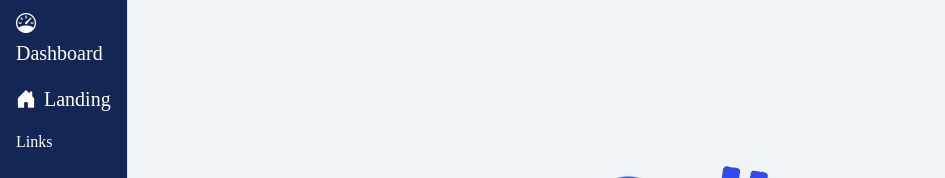
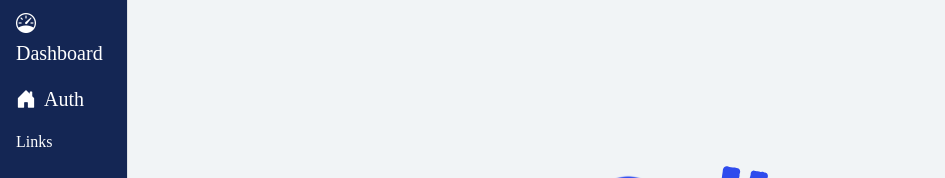
Before and after one commit to fchanteau/skuld, a React (Vite) app in the folder app/: page / in a window 1280 px wide. Shown: the top 178 px of the page, without its empty margins (0-945 px from the left). Built offline with nearby package versions, Linux system fonts and the light colour scheme; sample sign-in values are in the browser's storage.

Commit message:
clean(app): landing wording

```diff
--- a/app/src/features/auth/components/Auth.tsx
+++ b/app/src/features/auth/components/Auth.tsx
@@ -4,7 +4,7 @@ import { useNavigate } from 'react-router-dom';
 import { Button } from 'reactstrap';
 
 import { SkuldLogo } from '@/common/components';
-import { type AuthType } from '@/pages/LandingPage';
+import { type AuthType } from '@/pages/AuthPage';
 
 import { isConnected } from '../auth.selector';
 
--- a/app/src/pages/layout/Sidebar.tsx
+++ b/app/src/pages/layout/Sidebar.tsx
@@ -79,7 +79,7 @@ function itemsMenuBuilder(): IItemMenu[] {
     },
     {
       to: '/auth',
-      label: 'Landing',
+      label: 'Auth',
       icon: 'house-door-fill',
     },
     {
--- a/app/src/pages/router.tsx
+++ b/app/src/pages/router.tsx
@@ -1,14 +1,14 @@
 import { createBrowserRouter } from 'react-router-dom';
 
+import { AuthPage } from './AuthPage';
 import { DashboardPage } from './DashboardPage';
-import { LandingPage } from './LandingPage';
 import { Layout } from './layout';
 
 export const router = createBrowserRouter([
   {
-    id: 'landing',
+    id: 'auth',
     path: '/auth',
-    element: <LandingPage />,
+    element: <AuthPage />,
   },
   {
     id: 'root',
--- a/app/src/styles/styles.scss
+++ b/app/src/styles/styles.scss
@@ -13,23 +13,6 @@ body {
 
 .main {
   background-color: $background-color;
-}
-
-.landing {
-  color: $white;
-
-  .overlay {
-    z-index: 10;
-    background: rgba(0, 0, 0, 0.5);
-  }
-
-  .landing-container {
-    z-index: 20;
-  }
-
-  .landing-logo {
-    z-index: 1000;
-  }
 }
 
 .presentation {
```
Also changed, not shown: app/src/pages/AuthPage.tsx (renamed from app/src/pages/LandingPage.tsx, +1 -25 lines).
